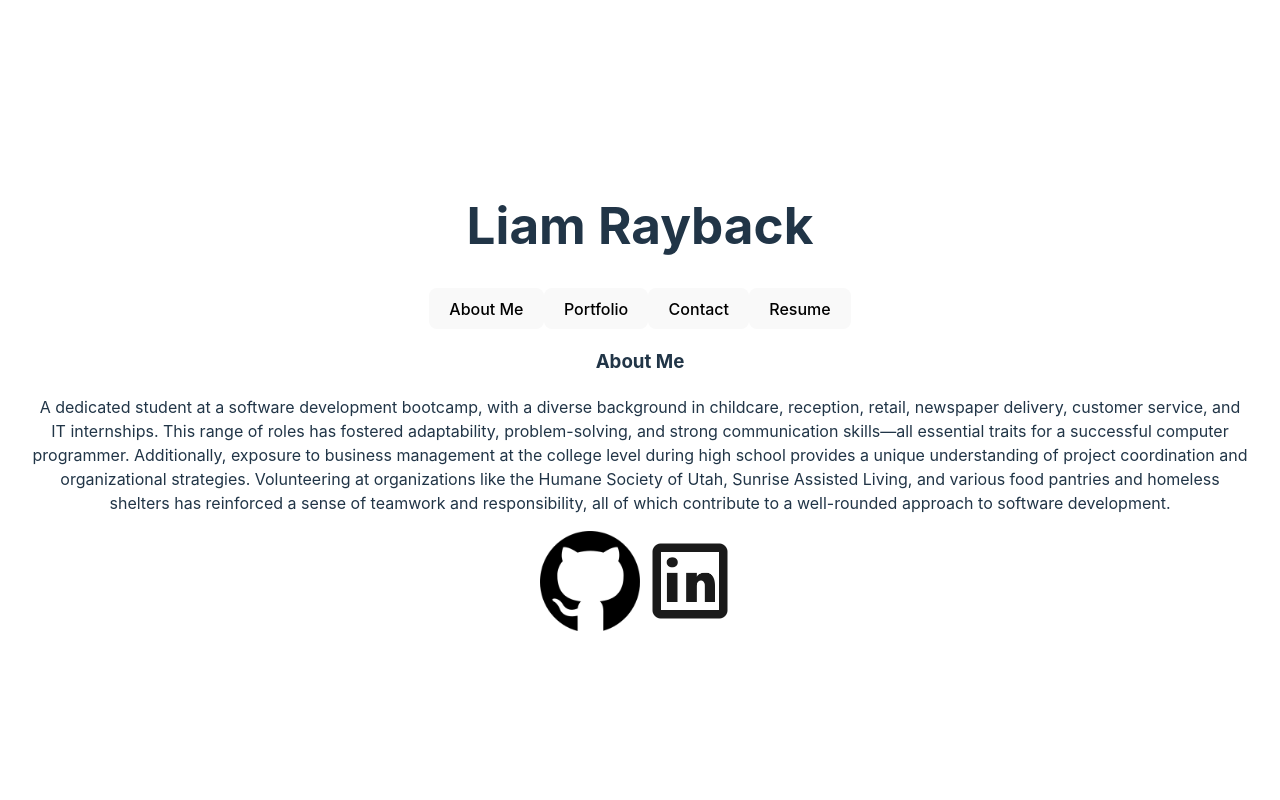
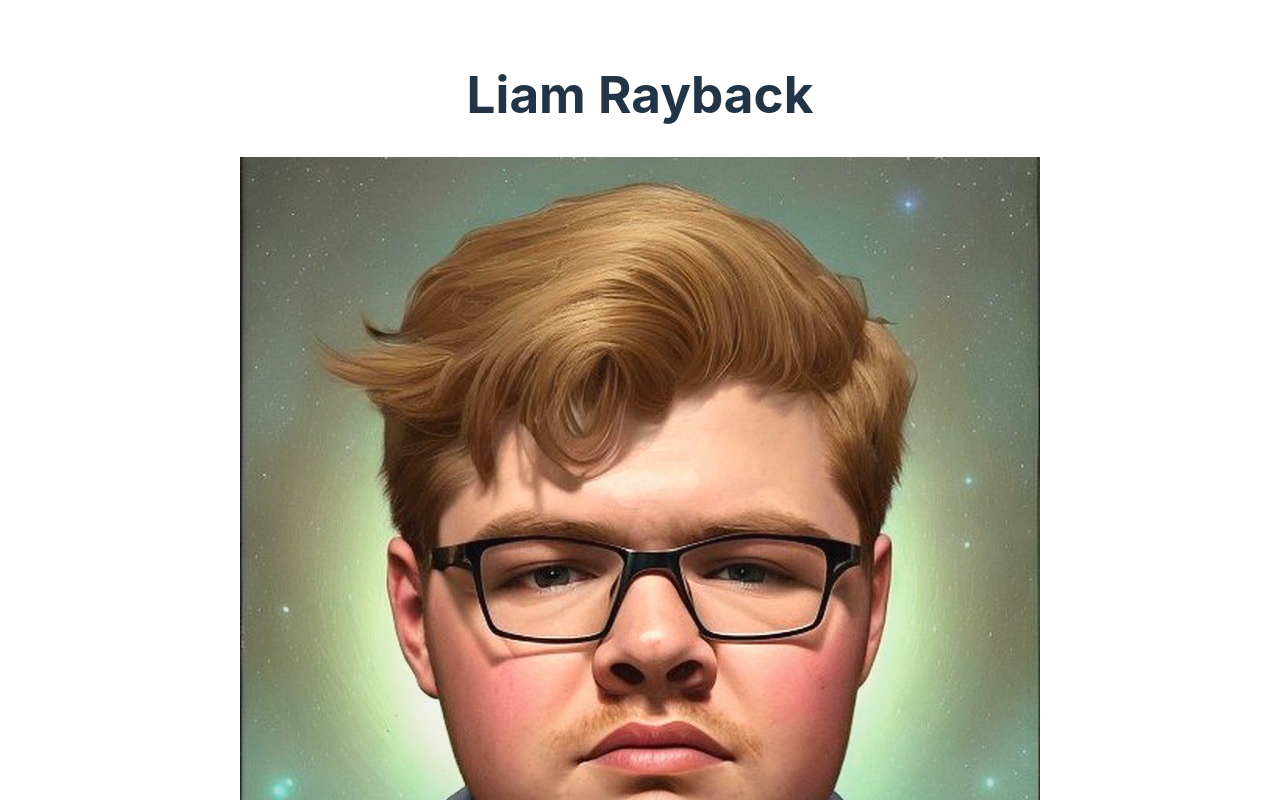
Before and after one commit to KatanaFinKoi/Portfolio, a React (Vite) app: page / in a window 1280 px wide. Shown: the top 800 px of the page. Built offline with nearby package versions, Linux system fonts and the light colour scheme.

Commit message:
added self portrait to header

```diff
--- a/src/components/header.tsx
+++ b/src/components/header.tsx
@@ -9,6 +9,7 @@ const Header = () => {
     <h1>
       Liam Rayback
     </h1>
+    <img src="src/images/liam-digital-portrait.jpeg" alt="Liam Rayback artistic portrait" />
     <div>
       <button onClick={() => navigate("/aboutMe")}>About Me</button>
       <button onClick={() => navigate("/portfolio")}>Portfolio</button>
```
Also changed, not shown: src/images/liam-digital-portrait.jpeg (added), 1 other file (tests, documents, lock files or other folders).
